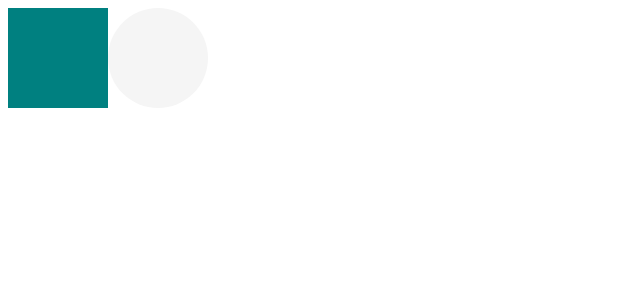
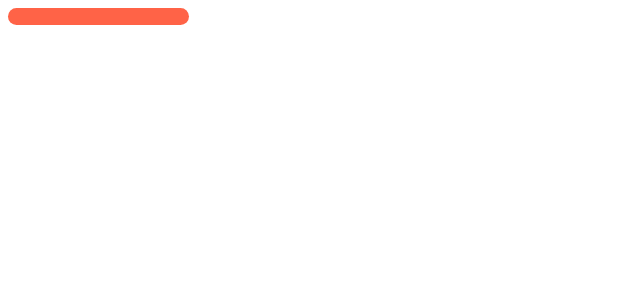
Before and after one commit to landhyun/react_master_class, a React (Create React App) app: page / in a window 1280 px wide. Shown: the top 300 px of the page, without its empty margins (0-640 px from the left). Built offline with nearby package versions, Linux system fonts and the light colour scheme.

Commit message:
#2.3 'as', attr({ 필수조건 })

```diff
--- a/src/App.js
+++ b/src/App.js
@@ -4,22 +4,18 @@ const Father = styled.div`
     display: flex;
 `;
 
-const Box = styled.div`
-    background-color: ${props => props.bgColor};
-    width: 100px;
-    height: 100px;
-`;
-
-const Circle = styled(Box)`
-    border-radius: 50px;
+const Input = styled.input.attrs({required: true, maxLength: 5})`
+    color: white;
+    background-color: tomato;
+    border: 0;
+    border-radius: 15px;
 `;
 
 
 function App() {
     return (
-        <Father>
-            <Box bgColor="teal" />
-            <Circle bgColor="whitesmoke" />
+        <Father as="header">
+            <Input />
         </Father>
     );
 }
```
